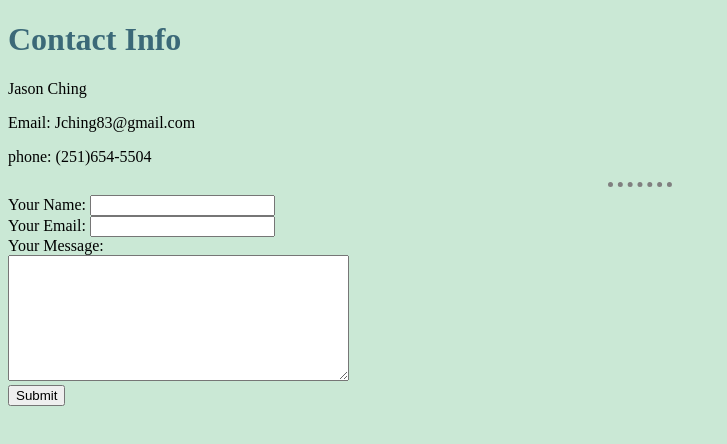
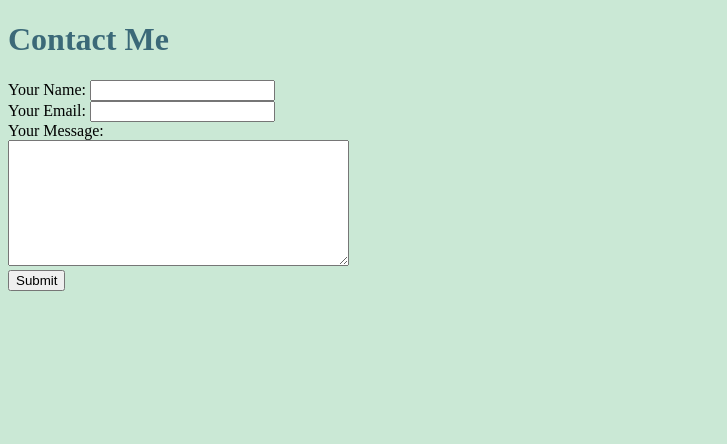
Before and after one commit to Jching83/CV, a plain HTML site: page contact.html in a window 1280 px wide. Shown: the whole page, without its empty margins (0-727 px from the left). Drawn offline with Linux system fonts and the light colour scheme.

Commit message:
Add files via upload

```diff
--- a/contact.html
+++ b/contact.html
@@ -9,11 +9,7 @@
 
 <body>
   <!-- This section is for direct contact information-->
-  <h1>Contact Info</h1>
-  <p>Jason Ching</p>
-  <p>Email: Jching83@gmail.com</p>
-  <p>phone: (251)654-5504</p>
-  <hr>
+  <h1>Contact Me</h1>
   <!-- all code for contact me form-->
   <form action="mailto:Jching83@gmail.com" method="post" enctype="text/plain">
     <label>Your Name:</label>
```
